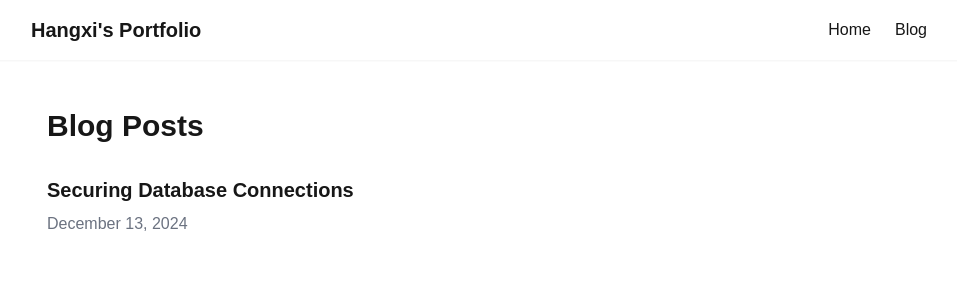
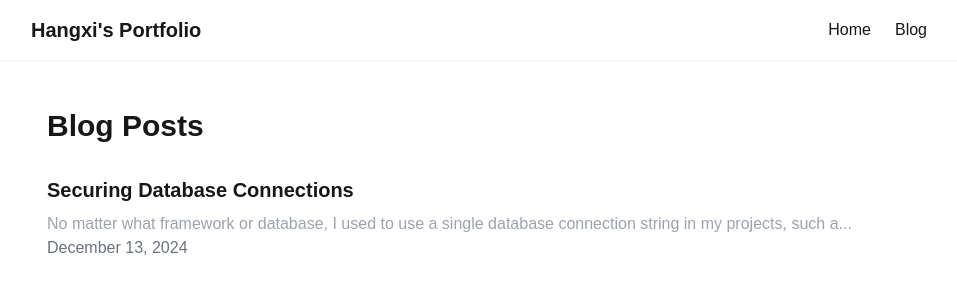
Before and after one commit to hangxigood/portfolio, a Next.js app: page /blog in a window 1280 px wide. Shown: the top 300 px of the page, without its empty margins (161-1118 px from the left). Built offline with nearby package versions, Linux system fonts and the light colour scheme.

Commit message:
add post content preview to blog page

```diff
--- a/app/blog/page.tsx
+++ b/app/blog/page.tsx
@@ -23,6 +23,7 @@ export default function BlogPage() {
               className="block text-xl font-semibold mb-2 hover:underline">
               {post.title}
             </Link>
+            <p className="text-gray-400">{post.content.slice(0, 110)}...</p>
             <time className="text-gray-500">{formatDate(post.date)}</time>
           </article>
         ))}
```
